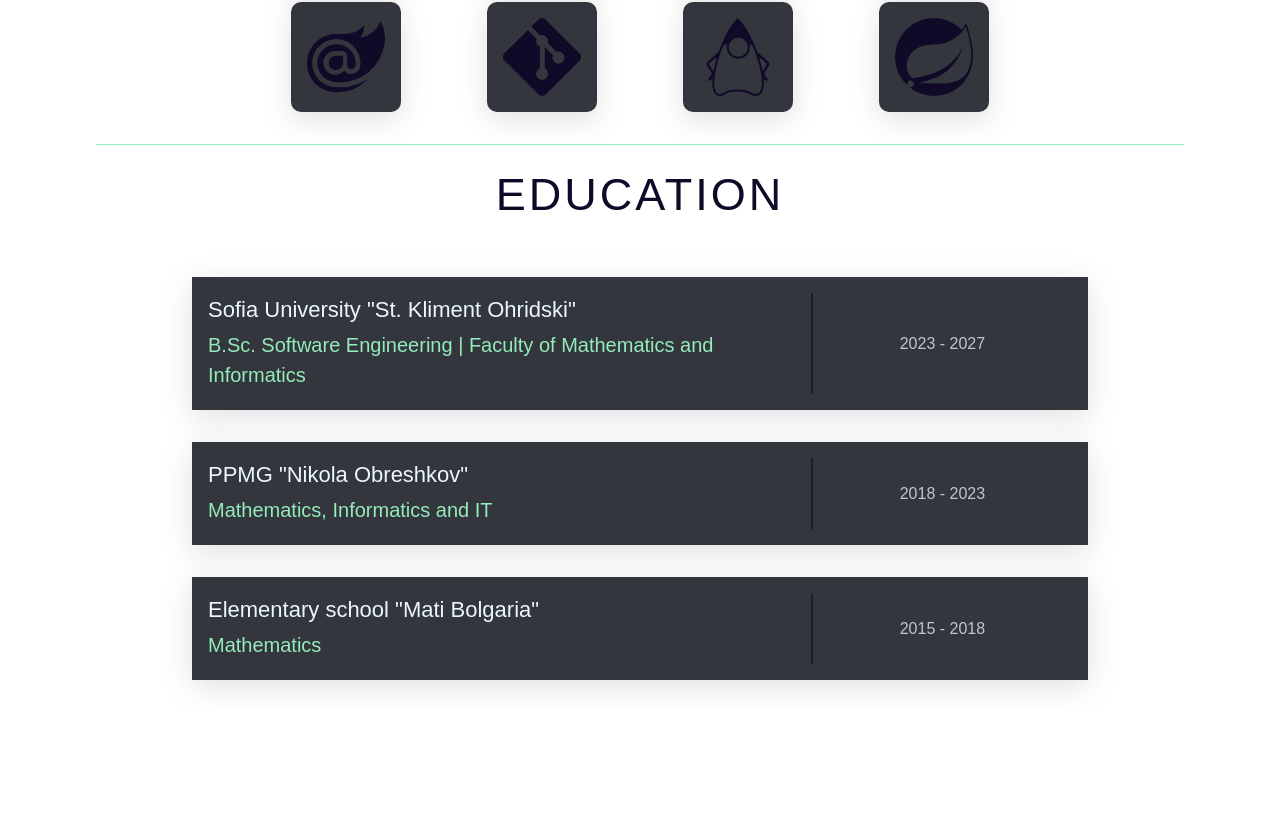
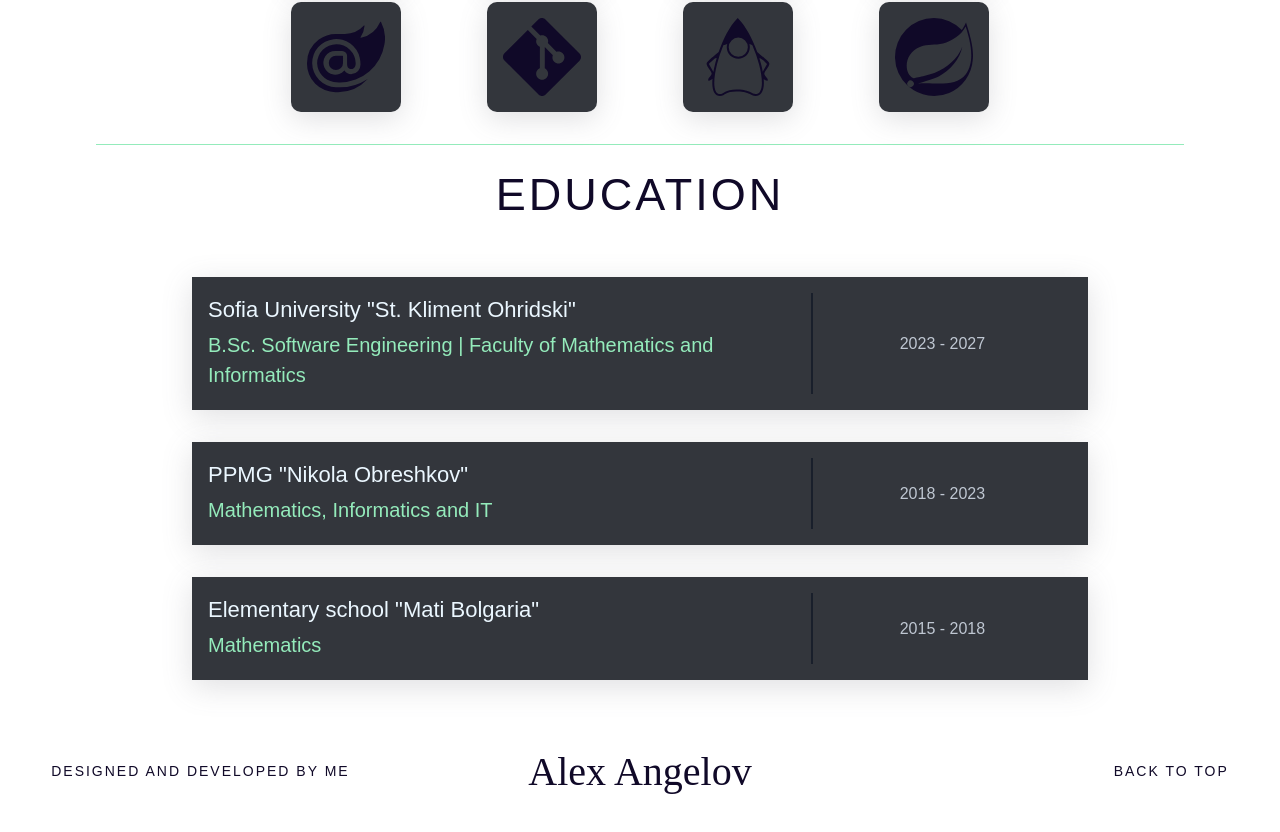
Before and after one commit to Deirror/aangelov-portfolio, a Next.js app: page / in a window 1280 px wide. Shown: the part 1401-2233 px from the top of the page. Before the commit the page ends 2113 px from the top, so only its background shows below. Built offline with nearby package versions, Linux system fonts and the light colour scheme.

Commit message:
add footer

```diff
--- a/app/page.tsx
+++ b/app/page.tsx
@@ -4,14 +4,16 @@ import Skills from '../components/Skills';
 //import Certification from '../components/Certification.tsx';
 //import Featured from '../components/Featured.tsx';
 //import Contact from '../components/Contact.tsx';
-//import Footer from '../components/Footer.tsx';
+import Footer from '../components/Footer';
 
 function App() {
   return (
     <main>
       <Home />
       <Skills />
+
       <Education />
+      <Footer />
     </main>
   );
 };
--- /dev/null
+++ b/components/Footer.tsx
@@ -0,0 +1,24 @@
+'use client';
+
+import { useEffect } from 'react';
+import styles from '../styles/Footer.module.scss';
+
+const Footer = () => {
+    useEffect(() => {
+        const button = document.getElementById('btn') as HTMLElement;
+
+        button.addEventListener('click', function() {
+            document.body.scrollIntoView();
+        });
+    }, []);
+
+    return (
+        <div className={styles.footer}>
+            <div className={styles.creator}>Designed and developed by me</div>
+            <div className={styles.portfolioProgrammer}>Alex Angelov</div>
+            <div id="btn" className={styles.toTop}>Back to top</div>
+        </div>
+    );
+};
+
+export default Footer;
--- /dev/null
+++ b/styles/Footer.module.scss
@@ -0,0 +1,43 @@
+.footer {
+    height: 15vh;
+    display: grid;
+    grid-template-columns: 33.333% 33.333% 33.333%;
+    align-items: center;
+
+    .creator {
+        font-size: 14px;
+        justify-self: flex-start;
+        margin-left: 4vw;
+    }
+
+    .portfolioProgrammer {
+        font-family: 'Covered By Your Grace', cursive;
+        font-size: 40px;
+        white-space: nowrap;
+        justify-self: center;
+    }
+
+    .toTop {
+        font-size: 14px;
+        justify-self: flex-end;
+        margin-right: 4vw;
+        -webkit-tap-highlight-color: transparent;
+        cursor: pointer;
+    }
+
+    .creator, .toTop {
+        text-transform: uppercase;
+        letter-spacing: 2px;
+    }
+}
+
+@media screen and (max-width: 600px) {
+    .footer {
+        display: grid;
+        grid-template-columns: 100%;
+
+        .creator, .toTop {
+            display: none;
+        }
+    }
+}
```
